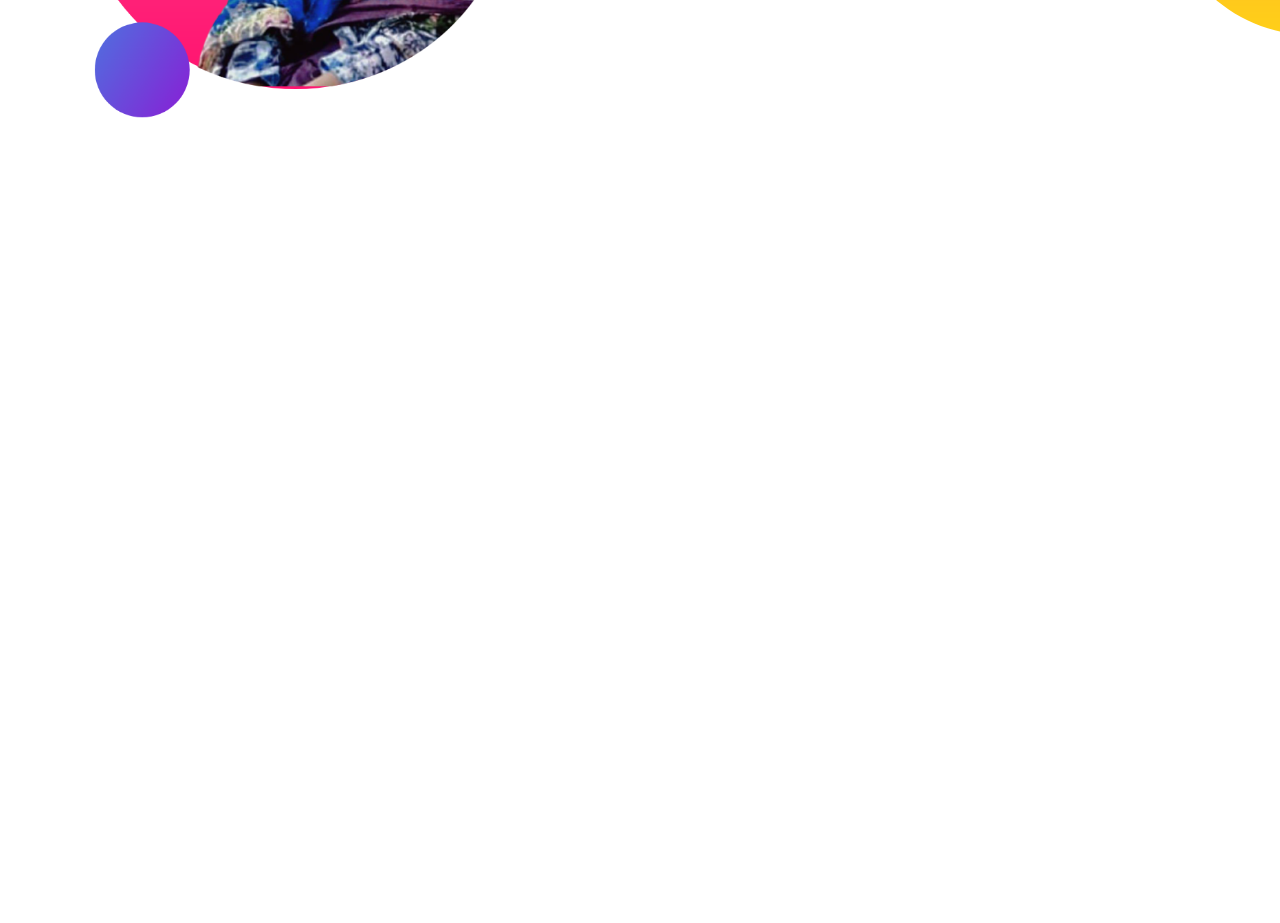
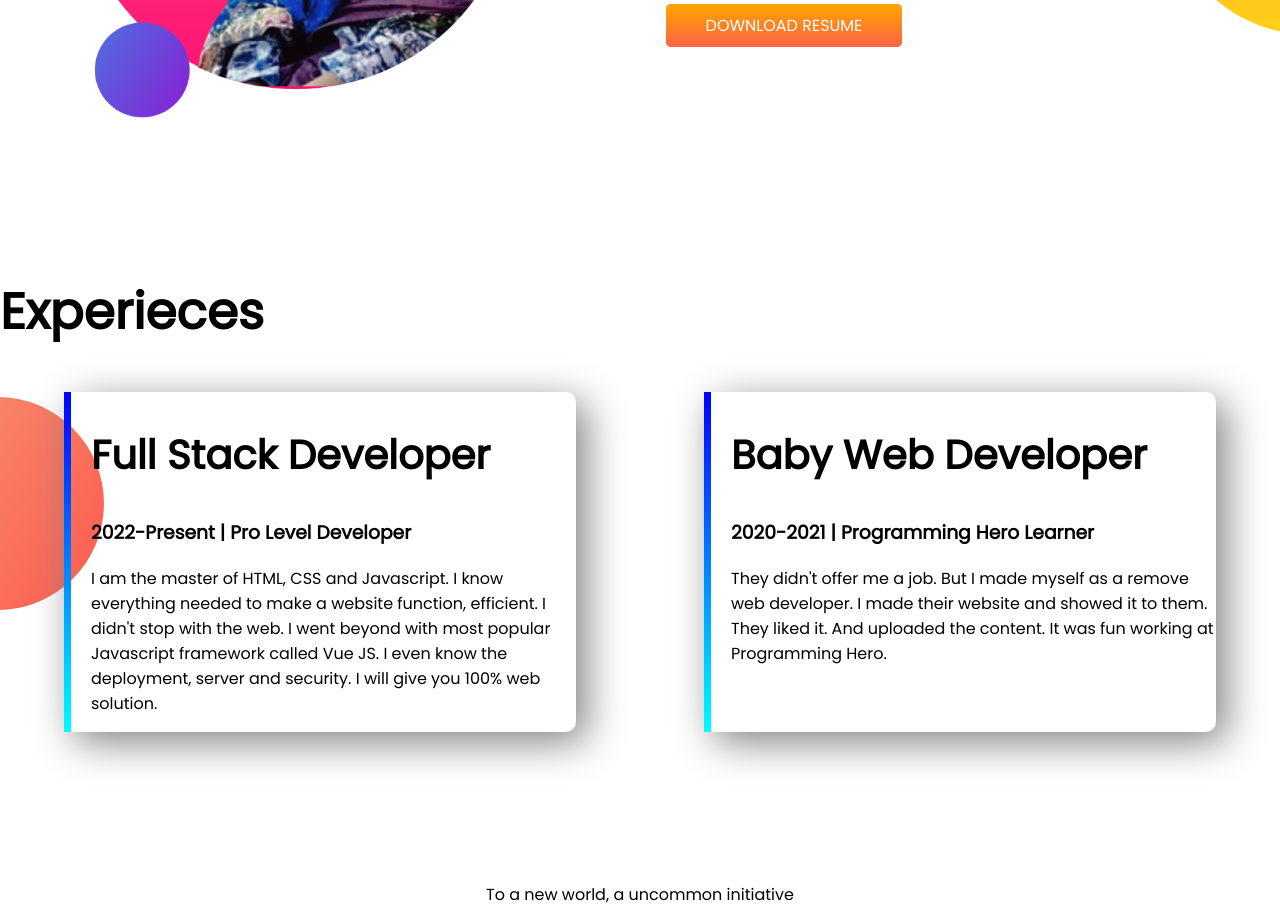
Before and after one commit to sharahzabin44/PH-portfolio-website, a plain HTML site: page index.html in a window 1280 px wide. Shown: the part 999-1922 px from the top of the page. Before the commit the page ends 1274 px from the top, so only its background shows below. Drawn offline with Linux system fonts and the light colour scheme.

Commit message:
footer and experience added

```diff
--- a/index.html
+++ b/index.html
@@ -13,7 +13,7 @@
 </head>
 
 <body>
-    <section class="top-banner">
+    <section class="top-banner flexible-container">
         <div class="half-width">
             <h1>welcome to my world</h1>
             <h1><span class="orange-color">Sharah Zabin</span> World</h1>
@@ -29,7 +29,7 @@
             <img src="images/sharah.png" alt="">
         </div>
     </section>
-    <section class="dream-big">
+    <section class="dream-big flexible-container">
         <div class="half-width">
             <img src="images/sharah2.png" alt="">
         </div>
@@ -44,6 +44,29 @@
             <a class="link-button" href="#" target="_blank">DOWNLOAD RESUME</a>
         </div>
     </section>
+    <section class="experience-area">
+        <h1>Experieces</h1>
+        <div class="flexible-container">
+            <div id="full-stack-experience" class="experience-item">
+                <h2>Full Stack Developer</h2>
+                <h3>2022-Present | Pro Level Developer</h3>
+                <p>I am the master of HTML, CSS and Javascript. I know everything needed to make a website function,
+                    efficient. I didn't stop with the web. I went beyond with most popular Javascript framework called
+                    Vue
+                    JS. I even know the deployment, server and security. I will give you 100% web solution.</p>
+            </div>
+            <div id="web-dev-experience" class="experience-item">
+                <h2>Baby Web Developer</h2>
+                <h3>2020-2021 | Programming Hero Learner</h3>
+                <p>They didn't offer me a job. But I made myself as a remove web developer. I made their website and
+                    showed
+                    it to them. They liked it. And uploaded the content. It was fun working at Programming Hero.</p>
+            </div>
+        </div>
+    </section>
+    <footer>
+        <p>To a new world, a uncommon initiative</p>
+    </footer>
 </body>
 
 </html>
--- a/style.css
+++ b/style.css
@@ -2,10 +2,16 @@ body{
     font-family: 'Poppins', sans-serif;
     margin: 0;
 }
+h1{
+    font-size: 50px;
+}
+h2{
+    font-size: 40px;
+}
 .orange-color{
     color: orange;
 }
-section{
+.flexible-container{
     display: flex;
     margin-bottom: 150px;
 }
@@ -33,3 +39,29 @@ section{
     background-repeat: no-repeat;
     background-position: right;
 }
+.experience-area{
+    background-image: url(images/exp-bg.png);
+    background-repeat: no-repeat;
+    background-position: left;
+}
+.experience-item{
+    width: 40%;
+    margin-left: 5%;
+    margin-right: 5%;
+    padding-left: 20px;
+    border-radius: 10px;
+    box-shadow: 10px 10px 40px gray;
+}
+#web-dev-experience{
+    border-left: 7px solid;
+    border-image: linear-gradient(blue, cyan);
+    border-image-slice: 1;
+}
+#full-stack-experience{
+    border-left: 7px solid;
+    border-image: linear-gradient(blue, cyan);
+    border-image-slice: 1;
+}
+footer p{
+    text-align: center;
+}
```
